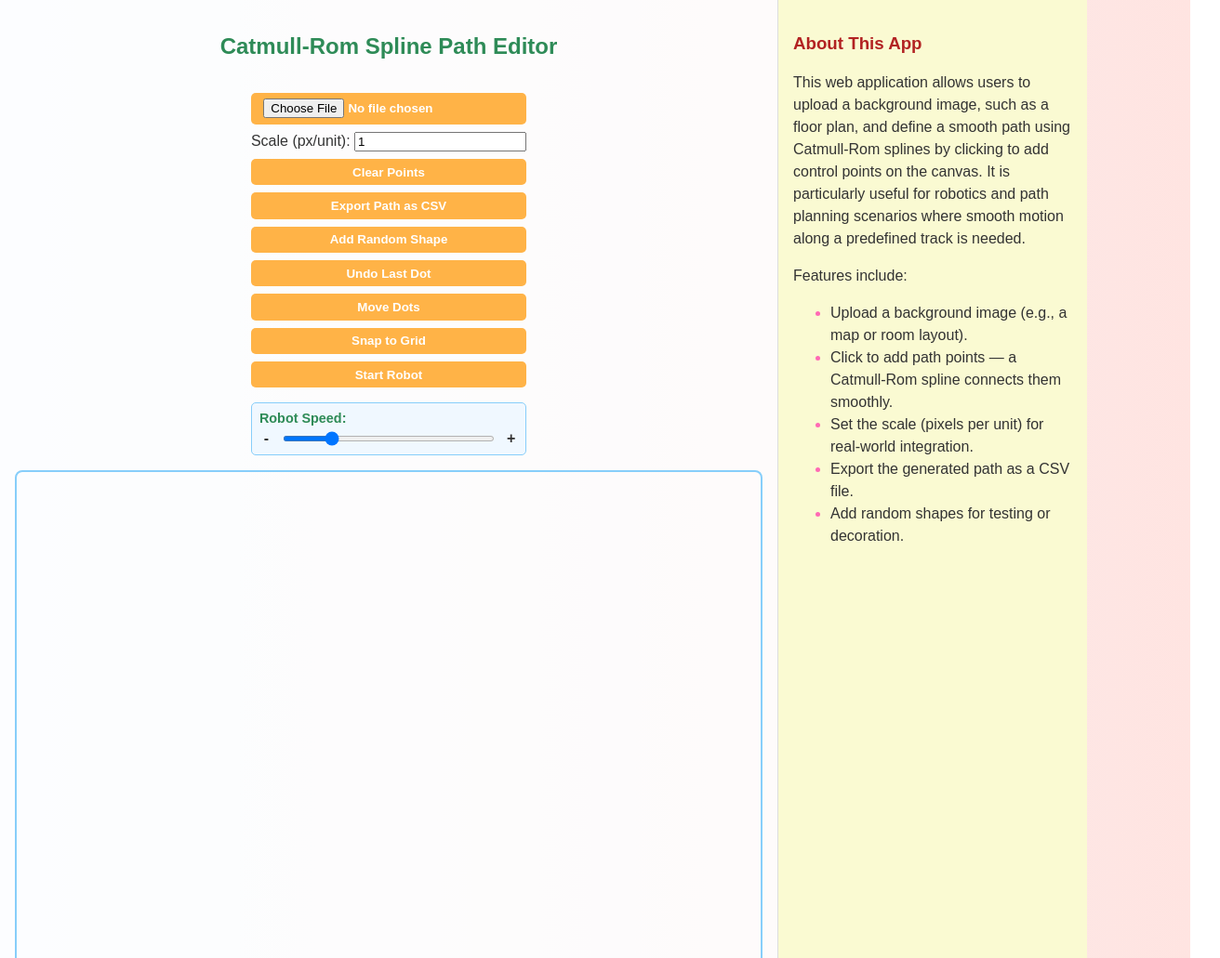
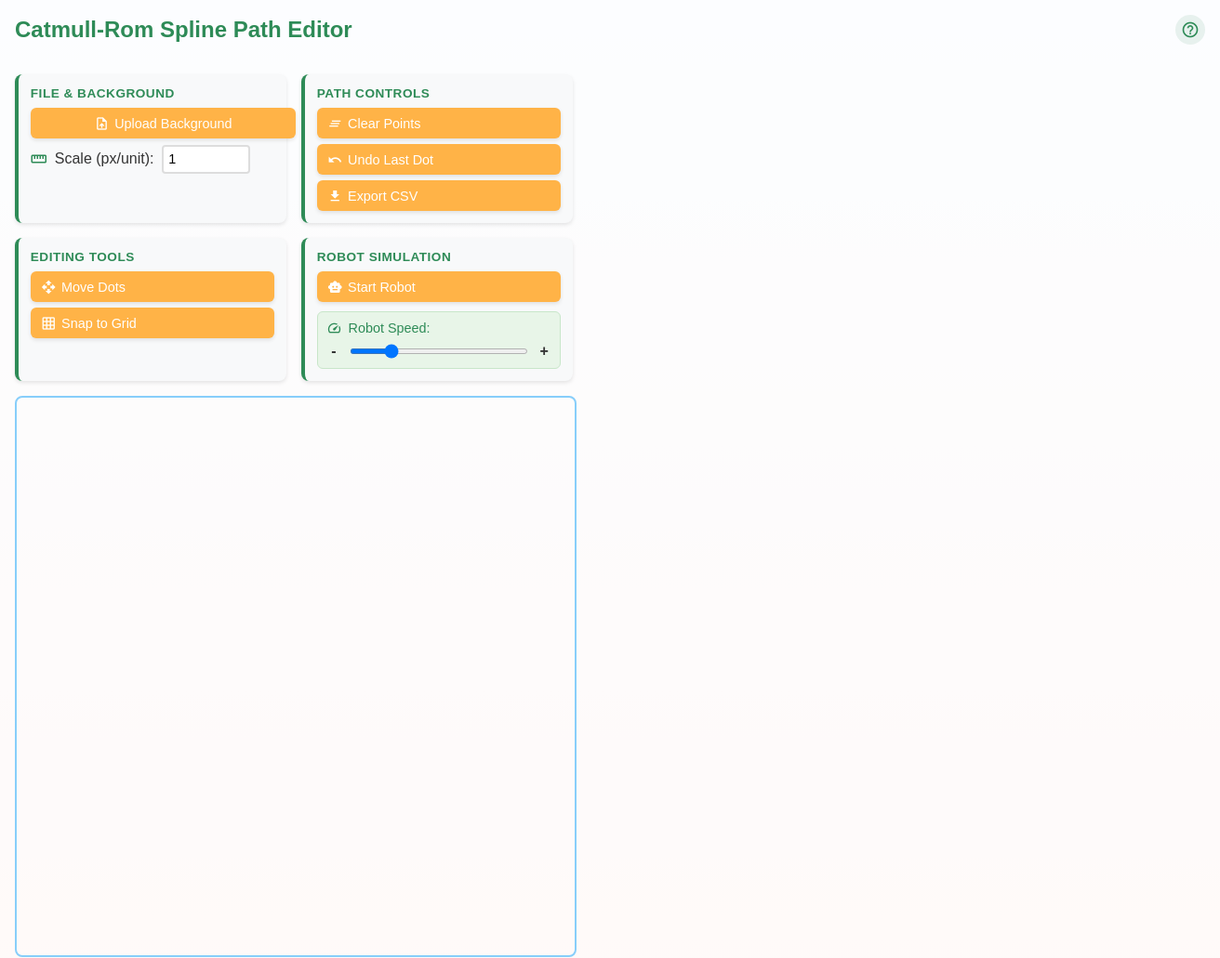
Before and after one commit to ToothbrushB/catmull-rom, a plain HTML site: page index.html in a window 1280 px wide. Shown: the top 1031 px of the page at 93% size, 1312 px wide, since content can reach past the window. Drawn offline with Linux system fonts and the light colour scheme.

Commit message:
MDI & relayout

```diff
--- a/index.html
+++ b/index.html
@@ -4,22 +4,91 @@
   <meta charset="UTF-8">
   <title>Catmull-Rom Spline Path Editor</title>
   <link rel="stylesheet" href="styles.css">
+  <link rel="stylesheet" href="https://fonts.googleapis.com/icon?family=Material+Icons">
 </head>
 <body>
+    <noscript>
+      <div>
+          <p><strong>Warning:</strong> JavaScript is disabled in your browser. This website will not function correctly without JavaScript enabled.</p>
+          <p>Please use a browser with JavaScript enabled for the best experience.</p>
+      </div>
+  </noscript>
+
   <div id="left-panel">
+    <div id="header">
       <h2 style="color:#2e8b57">Catmull-Rom Spline Path Editor</h2>
+      <div id="help-icon" class="tooltip">
+        <span class="material-icons">help_outline</span>
+        <div class="tooltip-content">
+          <h4>About This App</h4>
+          <p>Upload a background image and define smooth paths using Catmull-Rom splines by clicking to add control points.</p>
+          <p><strong>Features:</strong></p>
+          <ul>
+            <li>Upload background images (maps, floor plans)</li>
+            <li>Click to add path points with smooth spline connections</li>
+            <li>Set scale for real-world integration</li>
+            <li>Export paths as CSV files</li>
+            <li>Move and snap dots to grid</li>
+            <li>Robot simulation along the path</li>
+          </ul>
+        </div>
+      </div>
+    </div>
+
+    <div id="main-content">
       <div id="controls">
-      <input type="file" id="bgUpload" accept="image/*">
-      <label>Scale (px/unit): <input type="number" id="scaleInput" value="1"></label>
-      <button onclick="clearPoints()">Clear Points</button>
-      <button onclick="exportPathCSV()">Export Path as CSV</button>
-      <button onclick="addRandomShape()">Add Random Shape</button>
-      <button onclick="undobutton()">Undo Last Dot</button>
-      <button id="moveDotsBtn" onclick="toggleMoveDotsMode()">Move Dots</button>
-      <button id="snapToGridBtn" onclick="toggleSnapToGrid()">Snap to Grid</button>
-      <button id="startRobotBtn" onclick="toggleRobotSimulation()">Start Robot</button>
+      <div class="control-group">
+        <h4>File & Background</h4>
+        <label class="file-upload-btn">
+          <span class="material-icons">upload_file</span>
+          Upload Background
+          <input type="file" id="bgUpload" accept="image/*" style="display: none;">
+        </label>
+        <label class="scale-input">
+          <span class="material-icons">straighten</span>
+          Scale (px/unit): <input type="number" id="scaleInput" value="1">
+        </label>
+      </div>
+
+      <div class="control-group">
+        <h4>Path Controls</h4>
+        <button onclick="clearPoints()">
+          <span class="material-icons">clear_all</span>
+          Clear Points
+        </button>
+        <button onclick="undobutton()">
+          <span class="material-icons">undo</span>
+          Undo Last Dot
+        </button>
+        <button onclick="exportPathCSV()">
+          <span class="material-icons">download</span>
+          Export CSV
+        </button>
+      </div>
+
+      <div class="control-group">
+        <h4>Editing Tools</h4>
+        <button id="moveDotsBtn" onclick="toggleMoveDotsMode()">
+          <span class="material-icons">open_with</span>
+          Move Dots
+        </button>
+        <button id="snapToGridBtn" onclick="toggleSnapToGrid()">
+          <span class="material-icons">grid_on</span>
+          Snap to Grid
+        </button>
+      </div>
+
+      <div class="control-group">
+        <h4>Robot Simulation</h4>
+        <button id="startRobotBtn" onclick="toggleRobotSimulation()">
+          <span class="material-icons">smart_toy</span>
+          Start Robot
+        </button>
         <div id="robot-speed-control">
-        <label for="robotSpeedSlider">Robot Speed:</label>
+          <label for="robotSpeedSlider">
+            <span class="material-icons">speed</span>
+            Robot Speed:
+          </label>
           <div class="speed-slider-container">
             <span class="speed-label">-</span>
             <input type="range" id="robotSpeedSlider" min="1" max="20" value="5" oninput="updateRobotSpeed(this.value)">
@@ -27,23 +96,13 @@
           </div>
         </div>
       </div>
+
       <div id="canvas-container">
         <canvas id="canvas" width="800" height="600"></canvas>
       </div>
     </div>
+  </div>
 
-  <div id="description">
-    <h3>About This App</h3>
-    <p>This web application allows users to upload a background image, such as a floor plan, and define a smooth path using Catmull-Rom splines by clicking to add control points on the canvas. It is particularly useful for robotics and path planning scenarios where smooth motion along a predefined track is needed.</p>
-    <p>Features include:</p>
-    <ul>
-      <li>Upload a background image (e.g., a map or room layout).</li>
-      <li>Click to add path points — a Catmull-Rom spline connects them smoothly.</li>
-      <li>Set the scale (pixels per unit) for real-world integration.</li>
-      <li>Export the generated path as a CSV file.</li>
-      <li>Add random shapes for testing or decoration.</li>
-    </ul>
-  </div>
   <script src="script.js"></script>
 </body>
 </html>
--- a/script.js
+++ b/script.js
@@ -12,6 +12,8 @@ let robotPosition = { x: 0, y: 0 };
 let robotProgress = 0;
 let robotAnimationId = null;
 let robotSpeed = 0.005; // How fast the robot moves along the path
+let scale = 1;
+
 
 function toggleSnapToGrid() {
   snapToGrid = !snapToGrid;
@@ -204,6 +206,27 @@ function undobutton() {
 }
 
 function draw() {
+  // Get the canvas container dimensions
+  const canvasContainer = document.getElementById('canvas-container');
+  const containerWidth = canvasContainer.clientWidth;
+  const containerHeight = canvasContainer.clientHeight;
+
+  // Scale image to fit within the canvas container if image is larger
+  if (bgImage.src && (bgImage.width > containerWidth || bgImage.height > containerHeight)) {
+    scale = Math.min(containerWidth / bgImage.width, containerHeight / bgImage.height);
+  } else if (bgImage.src) {
+    scale = 1;
+  }
+
+  // Set canvas size based on scaled image or container size
+  if (bgImage.src) {
+    canvas.width = Math.min(bgImage.width * scale, containerWidth);
+    canvas.height = Math.min(bgImage.height * scale, containerHeight);
+  } else {
+    canvas.width = Math.min(800, containerWidth);
+    canvas.height = Math.min(600, containerHeight);
+  }
+
   ctx.clearRect(0, 0, canvas.width, canvas.height);
   if (bgImage.src) ctx.drawImage(bgImage, 0, 0, canvas.width, canvas.height);
 
@@ -266,16 +289,8 @@ function exportPathCSV() {
   if (points.length < 4) return;
 
   let csv = 'x,y\n';
-  for (let i = 1; i < points.length - 2; i++) {
-    const p0 = points[i - 1];
-    const p1 = points[i];
-    const p2 = points[i + 1];
-    const p3 = points[i + 2];
-    for (let t = 0; t <= 1; t += 0.02) {
-      const x = catmullRom(p0.x, p1.x, p2.x, p3.x, t);
-      const y = catmullRom(p0.y, p1.y, p2.y, p3.y, t);
-      csv += `${x.toFixed(2)},${y.toFixed(2)}\n`;
-    }
+  for (let i = 0; i < points.length; i++) {
+    csv += `${points[i].x / scale},${points[i].y / scale}\n`;
   }
 
   const blob = new Blob([csv], { type: 'text/csv' });
@@ -288,25 +303,15 @@ function exportPathCSV() {
   document.body.removeChild(a);
 }
 
-function addRandomShape() {
-  const shapeTypes = ['circle', 'rect', 'triangle'];
-  const type = shapeTypes[Math.floor(Math.random() * shapeTypes.length)];
-  const x = Math.random() * canvas.width;
-  const y = Math.random() * canvas.height;
-  const color = `hsl(${Math.random() * 360}, 70%, 60%)`;
-
-  if (type === 'circle') {
-    shapes.push({ type, x, y, r: 10 + Math.random() * 30, color });
-  } else if (type === 'rect') {
-    shapes.push({ type, x, y, w: 20 + Math.random() * 40, h: 20 + Math.random() * 40, color });
-  } else if (type === 'triangle') {
-    shapes.push({ type, x, y, size: 30 + Math.random() * 30, color });
-  }
-
-  draw();
-}
-
 function updateRobotSpeed(value) {
   // Convert slider value (1-20) to robot speed (0.001-0.02)
   robotSpeed = (value / 1000) * 4; // Range from 0.004 to 0.08
 }
+
+// Handle window resize to redraw canvas with proper scaling
+window.addEventListener('resize', function() {
+  draw();
+});
+
+// Initial draw call
+draw();
--- a/styles.css
+++ b/styles.css
@@ -7,8 +7,93 @@ body {
     margin: 0;
     padding: 0;
     display: flex;
-    flex-direction: row;
-    background: linear-gradient(to right, light-dark(#f0f8ff, #212121), light-dark(#ffe4e1, #054369));
+    flex-direction: column;
+    min-height: 100vh;
+    background: linear-gradient(to bottom, light-dark(#f0f8ff, #212121), light-dark(#ffe4e1, #054369));
+}
+
+#header {
+    display: flex;
+    align-items: center;
+    justify-content: space-between;
+    margin-bottom: 1em;
+    width: 100%;
+}
+
+#header h2 {
+    margin: 0;
+    flex: 1;
+}
+
+#help-icon {
+    cursor: pointer;
+    color: #2e8b57;
+    position: relative;
+    display: flex;
+    align-items: center;
+    justify-content: center;
+    width: 32px;
+    height: 32px;
+    border-radius: 50%;
+    background: rgba(46, 139, 87, 0.1);
+    transition: all 0.2s ease;
+}
+
+#help-icon:hover {
+    background: rgba(46, 139, 87, 0.2);
+    transform: scale(1.1);
+}
+
+#help-icon .material-icons {
+    font-size: 20px;
+}
+
+.tooltip .tooltip-content {
+    visibility: hidden;
+    opacity: 0;
+    position: absolute;
+    top: 40px;
+    right: 0;
+    background: #fff;
+    border: 2px solid #2e8b57;
+    border-radius: 8px;
+    padding: 1em;
+    width: 300px;
+    box-shadow: 0 8px 16px rgba(0,0,0,0.2);
+    z-index: 1000;
+    transition: all 0.3s ease;
+    transform: translateY(-10px);
+}
+
+.tooltip:hover .tooltip-content {
+    visibility: visible;
+    opacity: 1;
+    transform: translateY(0);
+}
+
+.tooltip-content h4 {
+    margin: 0 0 0.5em 0;
+    color: #2e8b57;
+    font-size: 1.1em;
+}
+
+.tooltip-content p {
+    margin: 0 0 0.5em 0;
+    color: #333;
+    font-size: 0.9em;
+    line-height: 1.4;
+}
+
+.tooltip-content ul {
+    margin: 0.5em 0;
+    padding-left: 1.2em;
+    color: #555;
+    font-size: 0.85em;
+}
+
+.tooltip-content li {
+    margin-bottom: 0.3em;
+    line-height: 1.3;
 }
 
 #left-panel {
@@ -17,82 +102,137 @@ body {
     align-items: center;
     padding: 1em;
     background: #ffffffcc;
-    box-shadow: 2px 0 8px rgba(0, 0, 0, 0.1);
+    box-shadow: 0 2px 8px rgba(0, 0, 0, 0.1);
+    width: 100%;
+    flex: 1;
+}
+
+#main-content {
+    display: flex;
+    flex-direction: row;
+    gap: 2em;
+    width: 100%;
+    max-width: 1400px;
+    margin: 0 auto;
+    align-items: flex-start;
 }
 
 #controls {
-    margin: 1em;
+    margin: 1em 0;
+    display: grid;
+    grid-template-columns: repeat(auto-fit, minmax(280px, 1fr));
+    gap: 1em;
+    width: 100%;
+    max-width: 600px;
+}
+
+.control-group {
+    background: #f8f9fa;
+    padding: 0.8em;
+    border-radius: 8px;
+    border-left: 4px solid #2e8b57;
+    box-shadow: 0 2px 4px rgba(0,0,0,0.1);
+}
+
+.control-group h4 {
+    margin: 0 0 0.6em 0;
+    color: #2e8b57;
+    font-size: 0.85em;
+    font-weight: 600;
+    text-transform: uppercase;
+    letter-spacing: 0.5px;
     display: flex;
-    flex-direction: column;
-    gap: 0.5em;
+    align-items: center;
+    gap: 0.3em;
+}
+
+.control-group > * + * {
+    margin-top: 0.4em;
 }
 
 #controls button,
-#controls input[type="file"] {
+.file-upload-btn {
     background-color: #ffb347;
     color: #fff;
     border: none;
-    padding: 0.5em 1em;
-    border-radius: 5px;
+    padding: 0.6em 0.8em;
+    border-radius: 6px;
     cursor: pointer;
-    font-weight: bold;
+    font-weight: 500;
+    display: flex;
+    align-items: center;
+    gap: 0.4em;
+    transition: all 0.2s ease;
+    box-shadow: 0 2px 4px rgba(0,0,0,0.1);
+    width: 100%;
+    justify-content: flex-start;
+    font-size: 0.9em;
 }
 
-#controls button:hover {
+.file-upload-btn {
+    text-decoration: none;
+    justify-content: center;
+}
+
+#controls button:hover,
+.file-upload-btn:hover {
     background-color: #ffa07a;
+    transform: translateY(-1px);
+    box-shadow: 0 4px 8px rgba(0,0,0,0.15);
 }
 
 #controls button.active {
     background-color: #2e8b57;
     color: #fff;
+    box-shadow: 0 4px 8px rgba(46,139,87,0.3);
 }
 
-#controls label {
+.scale-input {
     color: #333;
+    display: flex;
+    align-items: center;
+    gap: 0.5em;
+    font-weight: 500;
 }
 
-#canvas-container {
-    position: relative;
-    border: 2px solid #87cefa;
-    border-radius: 8px;
-    overflow: hidden;
+.scale-input input {
+    width: 80px;
+    padding: 0.4em;
+    border: 2px solid #ddd;
+    border-radius: 4px;
+    font-size: 0.9em;
 }
 
-canvas {
-    cursor: crosshair;
+.scale-input .material-icons {
+    color: #2e8b57;
+    font-size: 18px;
 }
 
-#description {
-    width: 300px;
-    padding: 1em;
-    border-left: 1px solid #ddd;
-    background: #fafad2;
-    color: #333;
-    line-height: 1.5em;
-}
-
-#description h3 {
-    color: #b22222;
-}
-
-#description ul li::marker {
-    color: #ff69b4;
+#controls button .material-icons,
+.file-upload-btn .material-icons {
+    font-size: 16px;
 }
 
 #robot-speed-control {
-    margin-top: 0.5em;
-    padding: 0.5em;
-    background-color: #f0f8ff;
-    border-radius: 5px;
-    border: 1px solid #87cefa;
+    margin-top: 0.6em;
+    padding: 0.6em;
+    background-color: #e8f5e8;
+    border-radius: 6px;
+    border: 1px solid #c8e6c9;
 }
 
 #robot-speed-control label {
-    display: block;
-    margin-bottom: 0.3em;
-    font-weight: bold;
+    display: flex;
+    align-items: center;
+    gap: 0.5em;
+    margin-bottom: 0.5em;
+    font-weight: 500;
     color: #2e8b57;
     font-size: 0.9em;
+}
+
+#robot-speed-control label .material-icons {
+    font-size: 16px;
 }
 
 .speed-slider-container {
@@ -133,3 +273,38 @@ canvas {
     cursor: pointer;
     border: none;
 }
+
+#canvas-container {
+    position: relative;
+    border: 2px solid #87cefa;
+    border-radius: 8px;
+    overflow: hidden;
+    flex: 1;
+    min-width: 600px;
+    max-width: 1000px;
+    height: 600px;
+}
+
+canvas {
+    cursor: crosshair;
+    width: 100%;
+    height: 100%;
+    object-fit: contain;
+}
+
+/* Responsive design for smaller screens */
+@media (max-width: 768px) {
+    #controls {
+        grid-template-columns: 1fr;
+    }
+
+    #main-content {
+        flex-direction: column;
+        gap: 1em;
+    }
+
+    #canvas-container {
+        min-width: auto;
+        height: 400px;
+    }
+}
```
Lines whose indentation alone changed are shown as unchanged.
